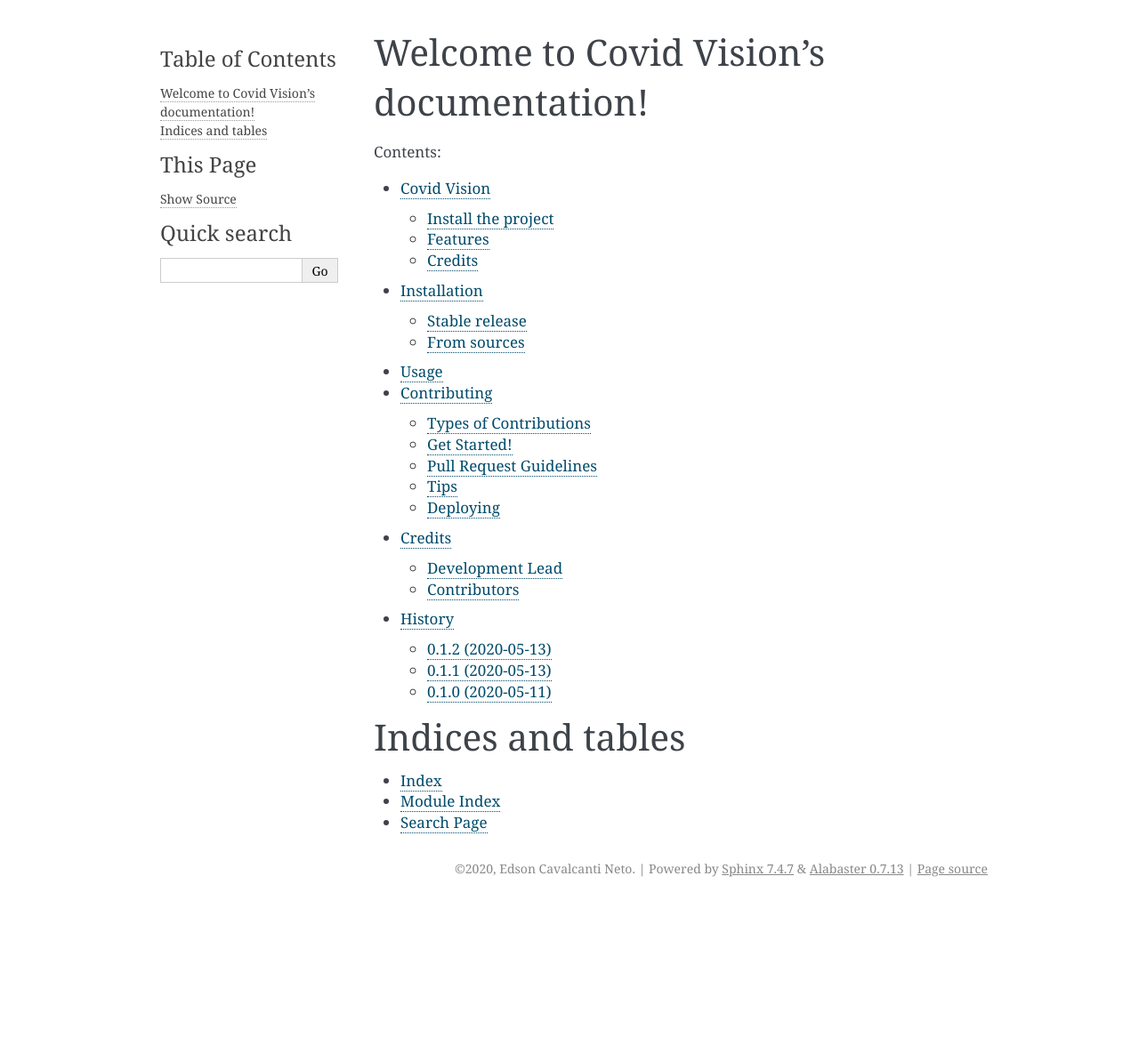
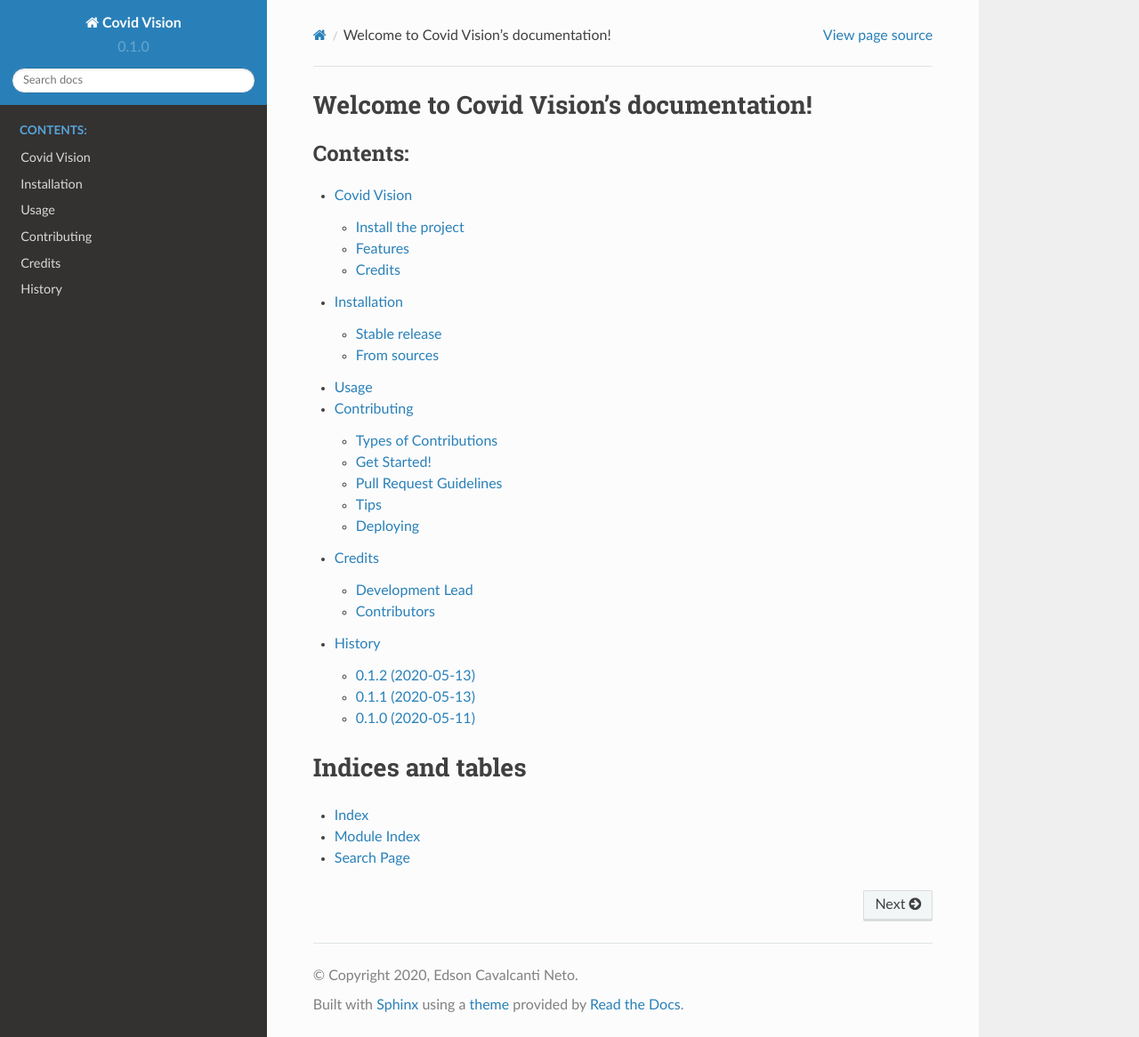
Before and after one commit to MRB-Computer-Vision/covid_vision, a Sphinx documentation site: the page built from docs/index.rst, in a window 1280 px wide and 1166 px high. Shown: the whole window at 89% size. Built offline with Sphinx 7.4.7 and the Read the Docs theme 2.0.0, drawn with Linux system fonts in a browser that asks for light colours; pages that are not in the unit, such as notebooks, are missing from menus.

Commit message:
modification on the document template (#9)
Edson Cavalcanti <edsoncavalcanti@hotmail.com.com.br>

```diff
--- a/docs/conf.py
+++ b/docs/conf.py
@@ -21,7 +21,7 @@
 import sys
 sys.path.insert(0, os.path.abspath('..'))
 
-import covid_vision
+import covid_vision,sphinx_rtd_theme
 
 # -- General configuration ---------------------------------------------
 
@@ -31,7 +31,7 @@
 
 # Add any Sphinx extension module names here, as strings. They can be
 # extensions coming with Sphinx (named 'sphinx.ext.*') or your custom ones.
-extensions = ['sphinx.ext.autodoc', 'sphinx.ext.viewcode']
+extensions = ['sphinx.ext.autodoc', 'sphinx.ext.viewcode','sphinx_rtd_theme']
 
 # Add any paths that contain templates here, relative to this directory.
 templates_path = ['_templates']
@@ -83,7 +83,7 @@
 # The theme to use for HTML and HTML Help pages.  See the documentation for
 # a list of builtin themes.
 #
-html_theme = 'alabaster'
+html_theme = 'sphinx_rtd_theme'
 
 # Theme options are theme-specific and customize the look and feel of a
 # theme further.  For a list of options available for each theme, see the
--- a/requirements_dev.txt
+++ b/requirements_dev.txt
@@ -9,5 +9,6 @@
 twine==1.14.0
 pytest==4.6.5
 pytest-runner==5.1
+sphinx-rtd-theme==0.4.3
 googledrivedownloader==0.4
 opencv-python==4.2.0.34
```
